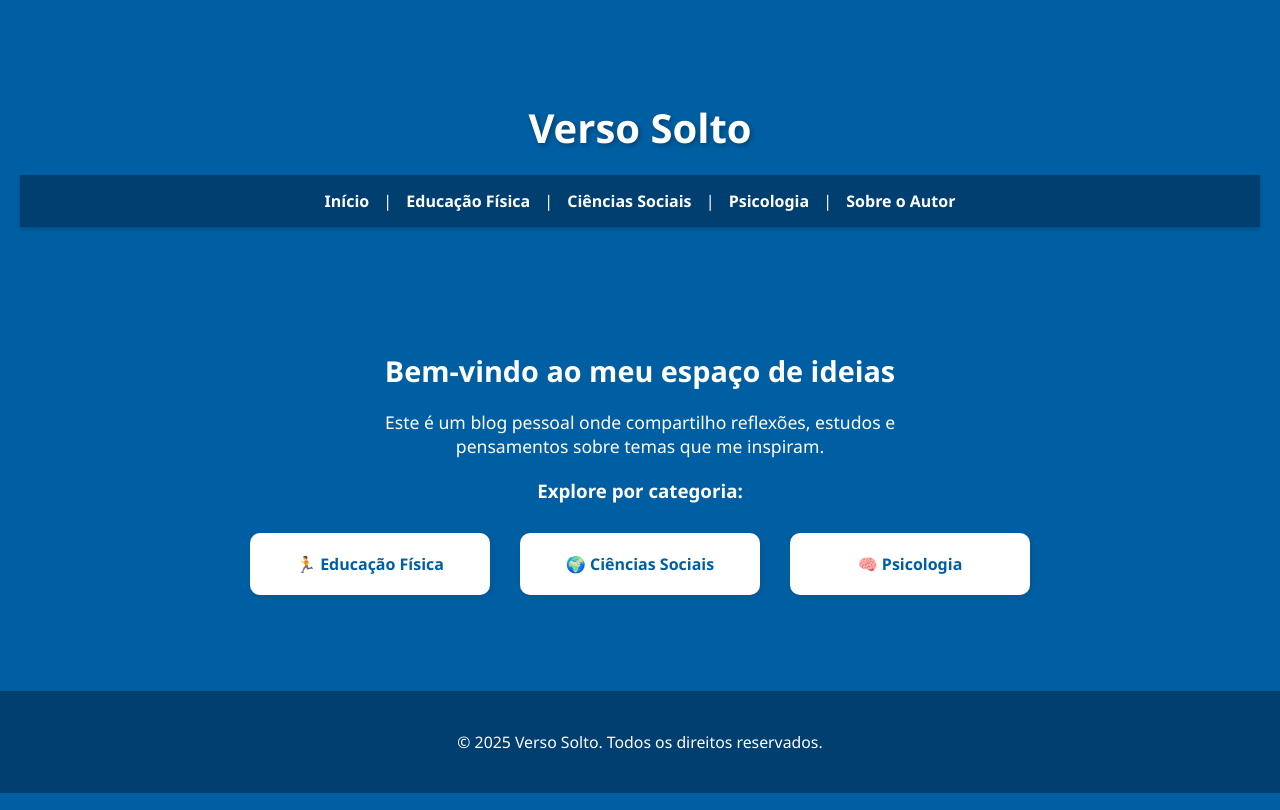
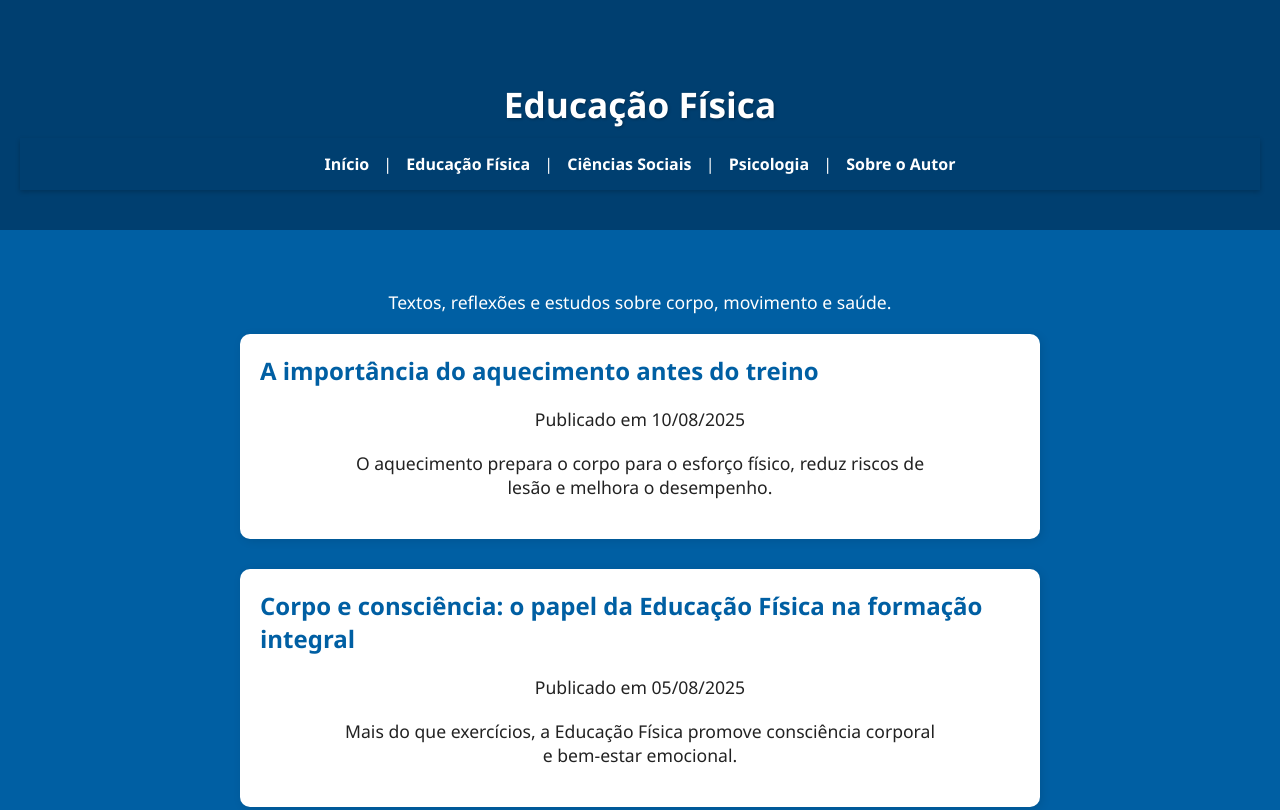
Before and after one commit to VersoSolto/VersoSolto.github.io, a plain HTML site: page index.html in a window 1280 px wide. Shown: the top 810 px of the page. Drawn offline with Linux system fonts and the light colour scheme.

Commit message:
Update index.html

```diff
--- a/index.html
+++ b/index.html
@@ -2,7 +2,7 @@
 <html lang="pt-br">
 <head>
   <meta charset="UTF-8">
-  <title>Verso Solto</title>
+  <title>Educação Física | Verso Solto</title>
   <link rel="stylesheet" href="style.css">
   <style>
     body {
@@ -13,22 +13,14 @@
     }
 
     header {
-      background-image: url('arte-verso-solto.png'); /* opcional: arte de fundo */
-      background-size: cover;
-      background-position: center;
-      padding: 60px 20px;
+      padding: 40px 20px;
       text-align: center;
-      color: white;
+      background-color: #003f70;
     }
 
     header h1 {
-      font-size: 2.5em;
+      font-size: 2.2em;
       margin-bottom: 10px;
-      text-shadow: 2px 2px 5px rgba(0,0,0,0.3);
-    }
-
-    nav.menu {
-      margin-top: 20px;
     }
 
     nav.menu a {
@@ -44,42 +36,23 @@
     }
 
     main {
-      text-align: center;
       padding: 40px 20px;
+      max-width: 800px;
+      margin: auto;
     }
 
-    main h2 {
-      font-size: 1.8em;
-      margin-bottom: 10px;
-    }
-
-    section ul {
-      list-style: none;
-      padding: 0;
-      display: flex;
-      justify-content: center;
-      gap: 30px;
-      margin-top: 30px;
-    }
-
-    section li {
+    article {
       background-color: #ffffff;
       color: #222;
       padding: 20px;
       border-radius: 10px;
-      width: 200px;
+      margin-bottom: 30px;
       box-shadow: 2px 2px 10px rgba(0,0,0,0.1);
-      transition: transform 0.2s ease;
     }
 
-    section li:hover {
-      transform: scale(1.05);
-    }
-
-    section a {
-      text-decoration: none;
+    article h2 {
+      margin-top: 0;
       color: #005fa3;
-      font-weight: bold;
     }
 
     footer {
@@ -94,7 +67,7 @@
 <body>
 
   <header>
-    <h1>Verso Solto</h1>
+    <h1>Educação Física</h1>
     <nav class="menu">
       <a href="index.html">Início</a> |
       <a href="educacao-fisica.html">Educação Física</a> |
@@ -105,17 +78,19 @@
   </header>
 
   <main>
-    <h2>Bem-vindo ao meu espaço de ideias</h2>
-    <p>Este é um blog pessoal onde compartilho reflexões, estudos e pensamentos sobre temas que me inspiram.</p>
+    <p>Textos, reflexões e estudos sobre corpo, movimento e saúde.</p>
 
-    <section>
-      <h3>Explore por categoria:</h3>
-      <ul>
-        <li><a href="educacao-fisica.html">🏃 Educação Física</a></li>
-        <li><a href="ciencias-sociais.html">🌍 Ciências Sociais</a></li>
-        <li><a href="psicologia.html">🧠 Psicologia</a></li>
-      </ul>
-    </section>
+    <article>
+      <h2>A importância do aquecimento antes do treino</h2>
+      <p>Publicado em 10/08/2025</p>
+      <p>O aquecimento prepara o corpo para o esforço físico, reduz riscos de lesão e melhora o desempenho.</p>
+    </article>
+
+    <article>
+      <h2>Corpo e consciência: o papel da Educação Física na formação integral</h2>
+      <p>Publicado em 05/08/2025</p>
+      <p>Mais do que exercícios, a Educação Física promove consciência corporal e bem-estar emocional.</p>
+    </article>
   </main>
 
   <footer>
```
